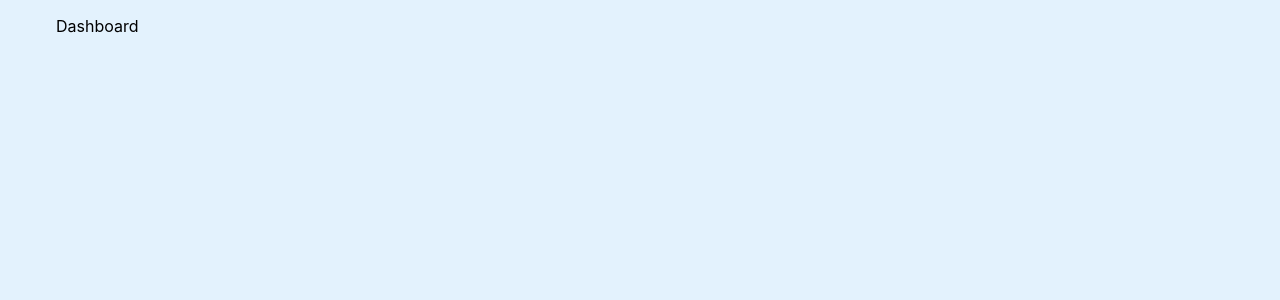
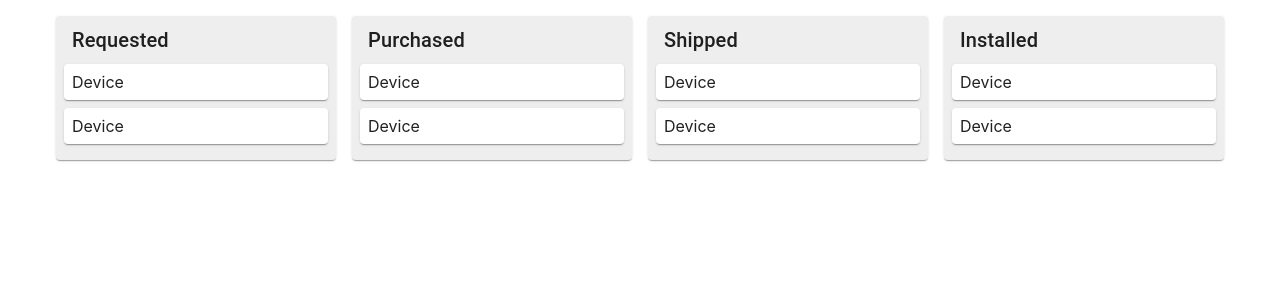
Before and after one commit to kaushnian/level-devices, a Next.js app: page / in a window 1280 px wide. Shown: the top 300 px of the page. Built offline with nearby package versions, Linux system fonts and the light colour scheme.

Commit message:
Add columns and device cards

```diff
--- /dev/null
+++ b/components/Column.js
@@ -0,0 +1,19 @@
+import { Box, Paper } from '@mui/material';
+
+import DeviceCard from './DeviceCard';
+import Typography from '@mui/material/Typography';
+import { grey } from '@mui/material/colors';
+
+export default function Column({ name }) {
+  return (
+    <Paper sx={{ background: grey[200], p: 1, flex: 1 }}>
+      <Typography variant="h6" sx={{ mb: 1, pl: 1 }}>
+        {name}
+      </Typography>
+      <Box sx={{ minHeight: 32 }}>
+        <DeviceCard></DeviceCard>
+        <DeviceCard></DeviceCard>
+      </Box>
+    </Paper>
+  );
+}
--- a/components/Dashboard.js
+++ b/components/Dashboard.js
@@ -1,3 +1,31 @@
+import { Box } from '@mui/material';
+import Column from './Column';
+
+const columns = [
+  {
+    name: 'Requested',
+    id: 'requested',
+  },
+  {
+    name: 'Purchased',
+    id: 'purchased',
+  },
+  {
+    name: 'Shipped',
+    id: 'shipped',
+  },
+  {
+    name: 'Installed',
+    id: 'installed',
+  },
+];
+
 export default function Dashboard(params) {
-  return 'Dashboard';
+  return (
+    <Box sx={{ display: 'flex', gap: 2 }}>
+      {columns.map(({ name, id }) => (
+        <Column key={id} name={name}></Column>
+      ))}
+    </Box>
+  );
 }
--- /dev/null
+++ b/components/DeviceCard.js
@@ -0,0 +1,5 @@
+import { Paper } from '@mui/material';
+
+export default function DeviceCard(params) {
+  return <Paper sx={{ p: 1, mb: 1 }}>Device</Paper>;
+}
--- a/styles/globals.css
+++ b/styles/globals.css
@@ -2,7 +2,6 @@ html,
 body {
   padding: 0;
   margin: 0;
-  background: #e3f2fd;
   font-family: -apple-system, BlinkMacSystemFont, Segoe UI, Roboto, Oxygen,
     Ubuntu, Cantarell, Fira Sans, Droid Sans, Helvetica Neue, sans-serif;
 }
```
